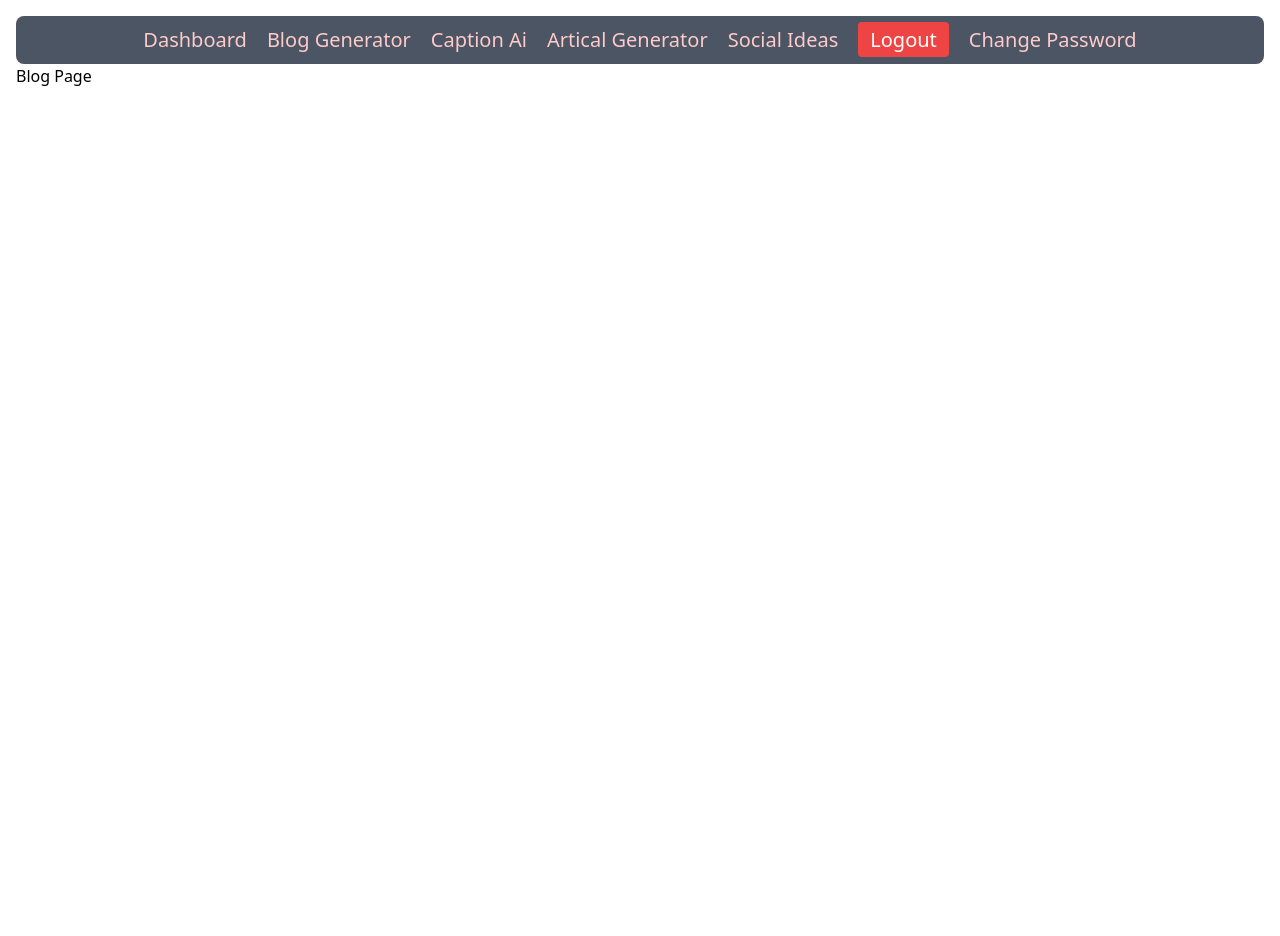
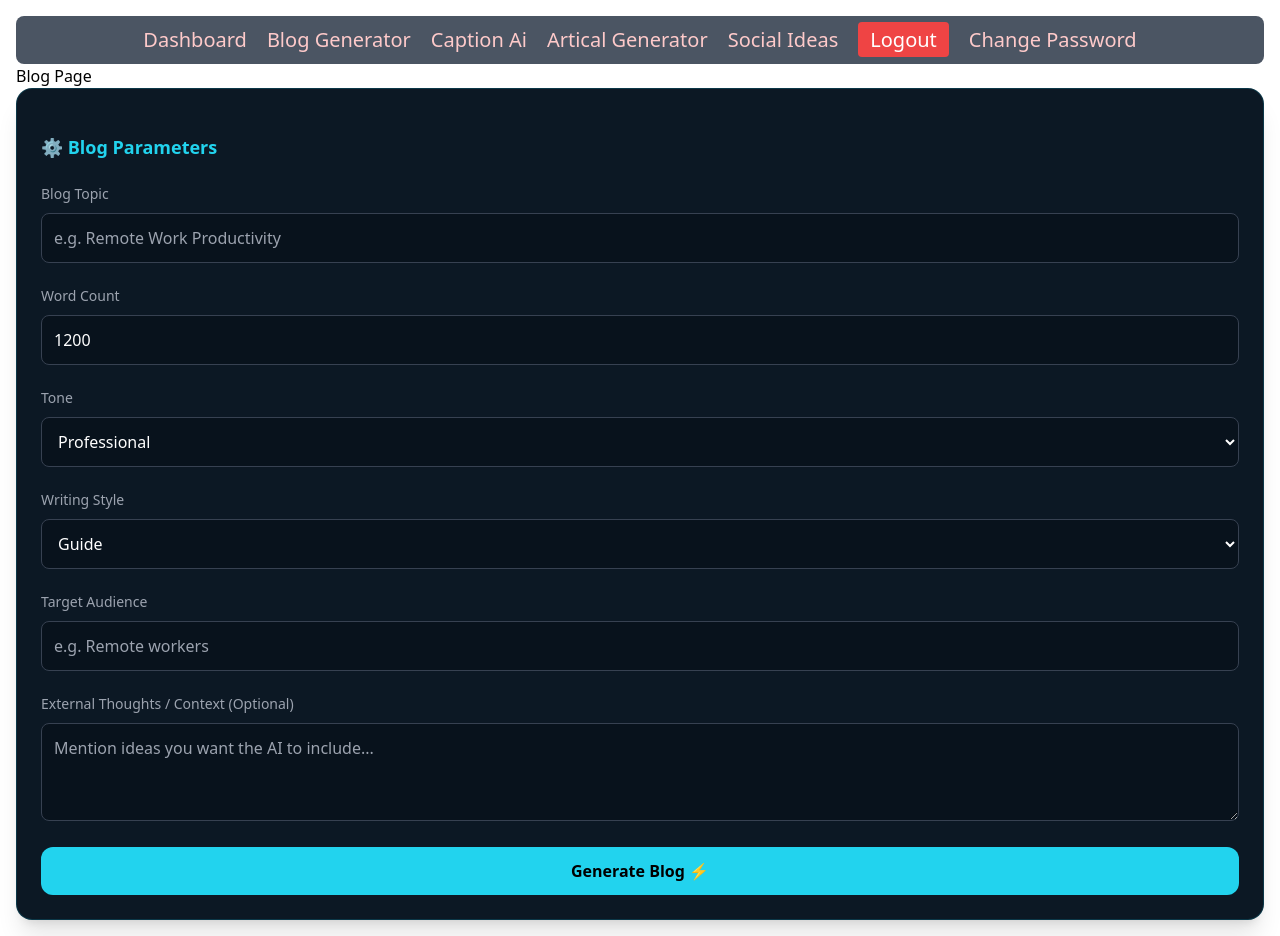
Before and after one commit to thevishaal/athenura-ai, a Django app: page /blog-generator/ in a window 1280 px wide. Before the commit the page ends 86 px from the top, so only its background shows below. Run offline with Django 5.2, Linux system fonts and the light colour scheme; the visitor is signed in with stand-in values (Sample User, id 1); parts of the project's set-up code (start-up, migrations or seed data) failed here and were passed over; some libraries are stand-ins or nearby versions.

Commit message:
blog generate done

```diff
--- /dev/null
+++ b/blog/blog_prompts.py
@@ -0,0 +1,104 @@
+BLOG_PROMPT = """
+
+You are a professional SEO content writer and expert blogger.
+
+Your task is to generate a high-quality, engaging, and SEO-optimized blog post.
+
+USER INPUT
+
+Topic: {topic}
+Target Word Count: {word_count}
+Tone: {tone}
+Writing Style: {style}
+Target Audience: {audience}
+
+Additional Context (Optional):
+{external_thoughts}
+
+IMPORTANT RULES
+
+1. Write a complete blog post close to the requested word count.
+2. Maintain the requested tone and writing style.
+3. Write in a natural, human-like style.
+4. Use SEO best practices.
+5. Use headings, subheadings, and bullet points where helpful.
+6. Provide practical insights, tips, and examples.
+
+SPECIAL INSTRUCTION ABOUT ADDITIONAL CONTEXT
+
+If "Additional Context" is provided:
+- Use the information naturally in the blog.
+- Expand upon those ideas.
+
+If no additional context is provided:
+- Generate the blog using your own knowledge and expertise.
+
+BLOG STRUCTURE
+
+1. Title
+Generate an engaging SEO-friendly blog title.
+
+2. Meta Description
+Write a 150–160 character meta description.
+
+3. Introduction
+Write an engaging introduction that hooks the reader.
+
+4. Main Sections
+Create structured sections using H2 headings.
+Explain concepts clearly with examples where useful.
+
+5. Tips / Best Practices
+Add actionable tips related to the topic.
+
+6. Key Takeaways
+Summarize the most important insights.
+
+7. FAQ Section
+Generate 3–5 relevant questions with answers.
+
+8. Conclusion
+Write a strong concluding paragraph.
+
+OUTPUT FORMAT
+
+Title:
+<title>
+
+Meta Description:
+<meta description>
+
+Introduction:
+<introduction paragraph>
+
+## Section Heading
+content...
+
+## Section Heading
+content...
+
+Tips:
+• tip
+• tip
+• tip
+
+Key Takeaways:
+• point
+• point
+• point
+
+FAQ
+
+Q1:
+Answer
+
+Q2:
+Answer
+
+Q3:
+Answer
+
+Conclusion:
+<summary>
+
+"""
--- a/blog/templates/blog/blog.html
+++ b/blog/templates/blog/blog.html
@@ -4,4 +4,99 @@
 
 {% block content %}
 <h1>Blog Page</h1>
+
+<form method="POST" class="bg-[#0c1824] p-6 rounded-2xl border border-cyan-500/20 shadow-xl space-y-5 text-white" novalidate>
+    {% csrf_token %}
+
+    <h2 class="text-cyan-400 font-semibold text-lg">⚙ Blog Parameters</h2>
+
+    <!-- Topic -->
+    <div>
+        <label class="text-sm text-gray-400">Blog Topic</label>
+        <input
+            type="text"
+            name="topic"
+            placeholder="e.g. Remote Work Productivity"
+            class="w-full mt-2 p-3 bg-[#08121c] border border-gray-700 rounded-lg focus:outline-none focus:border-cyan-400"
+        >
+    </div>
+
+    <!-- Word Count -->
+    <div>
+        <label class="text-sm text-gray-400">Word Count</label>
+        <input
+            type="number"
+            name="word_count"
+            value="1200"
+            min="300"
+            max="3000"
+            class="w-full mt-2 p-3 bg-[#08121c] border border-gray-700 rounded-lg focus:outline-none focus:border-cyan-400"
+        >
+    </div>
+
+    <!-- Tone -->
+    <div>
+        <label class="text-sm text-gray-400">Tone</label>
+        <select
+            name="tone"
+            class="w-full mt-2 p-3 bg-[#08121c] border border-gray-700 rounded-lg "
+        >
+            <option>Professional</option>
+            <option>Friendly</option>
+            <option>Casual</option>
+            <option>Persuasive</option>
+            <option>Informative</option>
+        </select>
+    </div>
+
+    <!-- Style -->
+    <div>
+        <label class="text-sm text-gray-400">Writing Style</label>
+        <select
+            name="style"
+            class="w-full mt-2 p-3 bg-[#08121c] border border-gray-700 rounded-lg"
+        >
+            <option>Guide</option>
+            <option>Storytelling</option>
+            <option>Listicle</option>
+            <option>Tutorial</option>
+        </select>
+    </div>
+
+    <!-- Audience -->
+    <div>
+        <label class="text-sm text-gray-400">Target Audience</label>
+        <input
+            type="text"
+            name="audience"
+            placeholder="e.g. Remote workers"
+            class="w-full mt-2 p-3 bg-[#08121c] border border-gray-700 rounded-lg"
+        >
+    </div>
+
+    <!-- External Thoughts -->
+    <div>
+        <label class="text-sm text-gray-400">
+            External Thoughts / Context (Optional)
+        </label>
+
+        <textarea
+            name="external_thoughts"
+            rows="3"
+            placeholder="Mention ideas you want the AI to include..."
+            class="w-full mt-2 p-3 bg-[#08121c] border border-gray-700 rounded-lg"
+        ></textarea>
+    </div>
+
+    <!-- Button -->
+    <button
+        type="submit"
+        class="w-full bg-cyan-400 text-black font-semibold py-3 rounded-xl hover:bg-cyan-300 transition"
+    >
+        Generate Blog ⚡
+    </button>
+
+</form>
+
+
 {% endblock %}
--- /dev/null
+++ b/blog/templates/blog/partials/blog_result.html
@@ -0,0 +1,3 @@
+<div class="max-w-none">
+    {{ blog|safe }}
+</div>
--- a/blog/views.py
+++ b/blog/views.py
@@ -1,8 +1,44 @@
+import os
 from django.shortcuts import render
 from django.contrib.auth.decorators import login_required
+from .blog_prompts import BLOG_PROMPT
+from groq import Groq
+from dotenv import load_dotenv
+load_dotenv()
+import markdown
 
+# create client
+client = Groq(api_key=os.getenv("GROQ_API_KEY"))
 
 # Create your views here.
 @login_required
 def blog(request):
+    if request.method == "POST":
+        topic = request.POST.get("topic")
+        word_count = int(request.POST.get("word_count"))
+        tone = request.POST.get("tone")
+        style = request.POST.get("style")
+        audience =  request.POST.get("audience")
+        external_thoughts = request.POST.get("external_thoughts")
+
+        chat_completion = client.chat.completions.create(
+            messages=[
+                {
+                    "role": "user",
+                    "content": BLOG_PROMPT.format(
+                        topic=topic,
+                        word_count=word_count,
+                        tone=tone,
+                        style=style,
+                        audience=audience,
+                        external_thoughts=external_thoughts or "None"
+                    )
+                }
+            ],
+            model=os.getenv("GROQ_MODEL")
+        )
+
+        result = chat_completion.choices[0].message.content
+        html_blog = markdown.markdown(result)
+        return render(request, "blog/partials/blog_result.html", {"blog": html_blog})
     return render(request, "blog/blog.html")
```
Also changed, not shown: requirements.txt (+5 -8 lines).
